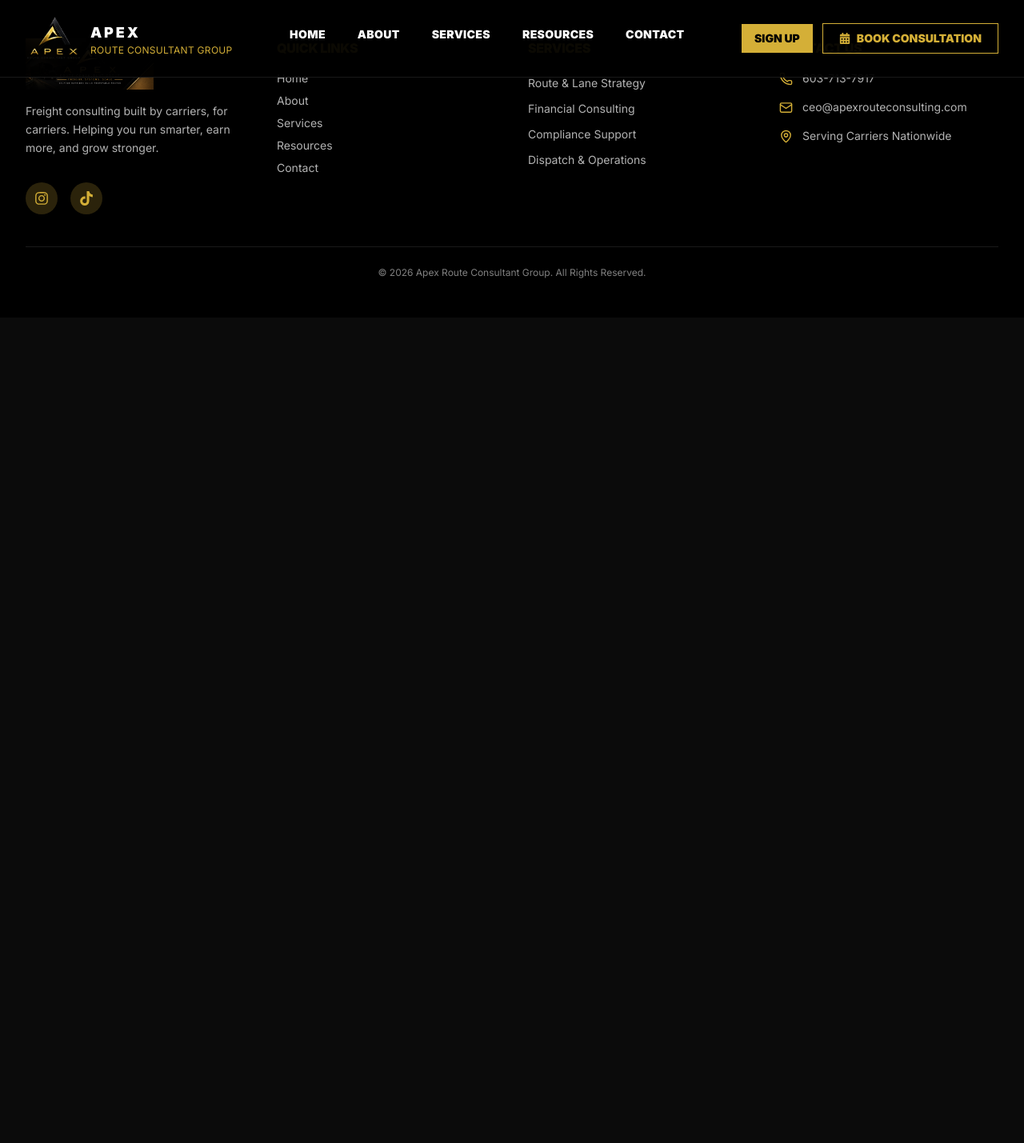
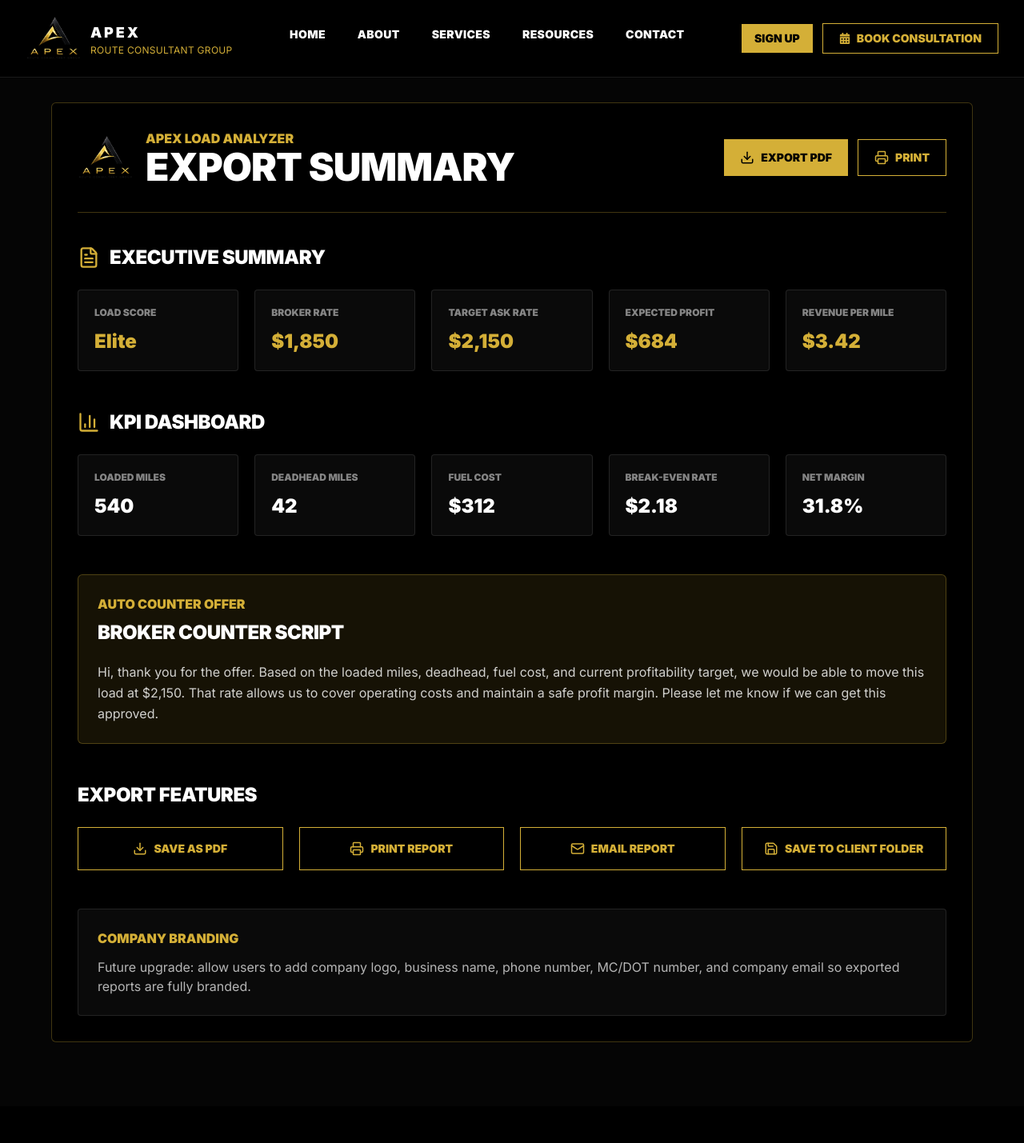
Before and after one commit to gowridevi21/apex-route-consultant, a React (Vite) app: page /load-analyzer-export in a window 1280 px wide. Shown: the top 1429 px of the page at 80% size. Before the commit the page ends 800 px from the top, so only its background shows below. Built offline with nearby package versions, Linux system fonts and the light colour scheme.

Commit message:
first commit

```diff
--- a/src/App.jsx
+++ b/src/App.jsx
@@ -6,6 +6,7 @@ import Signin from "./pages/Signin";
 import Signup from "./pages/Signup";
 import ForgotPassword from "./pages/ForgotPassword";
 import Dashboard from "./pages/Dashboard";
+import LoadAnalyzerExport from "./pages/LoadAnalyzerExport";
 
 import Home from "./pages/Home";
 import About from "./pages/About";
@@ -33,6 +34,7 @@ export default function App() {
         <Route path="/signup" element={<Signup />} />
         <Route path="/forgot-password" element={<ForgotPassword />} />
         <Route path="/dashboard" element={<Dashboard />} />
+        <Route path="/load-analyzer-export" element={<LoadAnalyzerExport />} />
       </Routes>
 
       <Footer />
--- /dev/null
+++ b/src/pages/LoadAnalyzerExport.jsx
@@ -0,0 +1,205 @@
+import {
+  Download,
+  Mail,
+  Printer,
+  Save,
+  BarChart3,
+  FileText,
+} from "lucide-react";
+
+export default function LoadAnalyzerExport() {
+  const report = {
+    loadScore: "Elite",
+    brokerRate: "$1,850",
+    targetAskRate: "$2,150",
+    expectedProfit: "$684",
+    revenuePerMile: "$3.42",
+    loadedMiles: "540",
+    deadheadMiles: "42",
+    fuelCost: "$312",
+    breakEvenRate: "$2.18",
+    netMargin: "31.8%",
+  };
+
+  const handlePrint = () => {
+    window.print();
+  };
+
+  const counterOffer =
+    "Hi, thank you for the offer. Based on the loaded miles, deadhead, fuel cost, and current profitability target, we would be able to move this load at $2,150. That rate allows us to cover operating costs and maintain a safe profit margin. Please let me know if we can get this approved.";
+
+  return (
+    <main className="min-h-screen bg-[#050505] px-6 pb-20 pt-32 text-white md:px-8">
+      <section className="mx-auto max-w-6xl rounded-md border border-[#D4AF37]/30 bg-black p-8">
+        {/* HEADER */}
+        <div className="flex flex-col gap-6 border-b border-[#D4AF37]/30 pb-8 md:flex-row md:items-center md:justify-between">
+          <div className="flex items-center gap-4">
+            <img
+              src="/images/logo1.png"
+              alt="Apex Logo"
+              className="h-14 w-auto"
+            />
+
+            <div>
+              <p className="font-black uppercase text-[#D4AF37]">
+                Apex Load Analyzer
+              </p>
+
+              <h1 className="text-3xl font-black uppercase text-white md:text-5xl">
+                Export Summary
+              </h1>
+            </div>
+          </div>
+
+          <div className="flex flex-wrap gap-3 print:hidden">
+            <button
+              onClick={handlePrint}
+              className="inline-flex items-center gap-2 bg-[#D4AF37] px-5 py-3 text-sm font-black uppercase text-black hover:bg-white"
+            >
+              <Download size={18} />
+              Export PDF
+            </button>
+
+            <button
+              onClick={handlePrint}
+              className="inline-flex items-center gap-2 border border-[#D4AF37] px-5 py-3 text-sm font-black uppercase text-[#D4AF37] hover:bg-[#D4AF37] hover:text-black"
+            >
+              <Printer size={18} />
+              Print
+            </button>
+          </div>
+        </div>
+
+        {/* EXECUTIVE SUMMARY */}
+        <section className="mt-10">
+          <div className="flex items-center gap-3">
+            <FileText className="text-[#D4AF37]" size={28} />
+            <h2 className="text-2xl font-black uppercase">
+              Executive Summary
+            </h2>
+          </div>
+
+          <div className="mt-6 grid gap-5 md:grid-cols-5">
+            {[
+              ["Load Score", report.loadScore],
+              ["Broker Rate", report.brokerRate],
+              ["Target Ask Rate", report.targetAskRate],
+              ["Expected Profit", report.expectedProfit],
+              ["Revenue Per Mile", report.revenuePerMile],
+            ].map(([label, value]) => (
+              <div
+                key={label}
+                className="rounded border border-white/10 bg-white/[0.04] p-5"
+              >
+                <p className="text-xs font-black uppercase text-white/50">
+                  {label}
+                </p>
+                <p className="mt-3 text-2xl font-black text-[#D4AF37]">
+                  {value}
+                </p>
+              </div>
+            ))}
+          </div>
+        </section>
+
+        {/* KPI DASHBOARD */}
+        <section className="mt-12">
+          <div className="flex items-center gap-3">
+            <BarChart3 className="text-[#D4AF37]" size={28} />
+            <h2 className="text-2xl font-black uppercase">
+              KPI Dashboard
+            </h2>
+          </div>
+
+          <div className="mt-6 grid gap-5 md:grid-cols-5">
+            {[
+              ["Loaded Miles", report.loadedMiles],
+              ["Deadhead Miles", report.deadheadMiles],
+              ["Fuel Cost", report.fuelCost],
+              ["Break-Even Rate", report.breakEvenRate],
+              ["Net Margin", report.netMargin],
+            ].map(([label, value]) => (
+              <div
+                key={label}
+                className="rounded border border-white/10 bg-white/[0.04] p-5"
+              >
+                <p className="text-xs font-black uppercase text-white/50">
+                  {label}
+                </p>
+                <p className="mt-3 text-2xl font-black text-white">
+                  {value}
+                </p>
+              </div>
+            ))}
+          </div>
+        </section>
+
+        {/* COUNTER OFFER */}
+        <section className="mt-12 rounded-md border border-[#D4AF37]/30 bg-[#D4AF37]/10 p-6">
+          <p className="font-black uppercase text-[#D4AF37]">
+            Auto Counter Offer
+          </p>
+
+          <h2 className="mt-2 text-2xl font-black uppercase text-white">
+            Broker Counter Script
+          </h2>
+
+          <p className="mt-5 leading-relaxed text-white/80">
+            {counterOffer}
+          </p>
+        </section>
+
+        {/* EXPORT FEATURES */}
+        <section className="mt-12 print:hidden">
+          <h2 className="text-2xl font-black uppercase text-white">
+            Export Features
+          </h2>
+
+          <div className="mt-6 grid gap-5 md:grid-cols-4">
+            <button
+              onClick={handlePrint}
+              className="inline-flex items-center justify-center gap-2 border border-[#D4AF37] px-5 py-4 text-sm font-black uppercase text-[#D4AF37] hover:bg-[#D4AF37] hover:text-black"
+            >
+              <Download size={18} />
+              Save as PDF
+            </button>
+
+            <button
+              onClick={handlePrint}
+              className="inline-flex items-center justify-center gap-2 border border-[#D4AF37] px-5 py-4 text-sm font-black uppercase text-[#D4AF37] hover:bg-[#D4AF37] hover:text-black"
+            >
+              <Printer size={18} />
+              Print Report
+            </button>
+
+            <a
+              href="mailto:ceo@apexrouteconsulting.com?subject=Load Analyzer Report"
+              className="inline-flex items-center justify-center gap-2 border border-[#D4AF37] px-5 py-4 text-sm font-black uppercase text-[#D4AF37] hover:bg-[#D4AF37] hover:text-black"
+            >
+              <Mail size={18} />
+              Email Report
+            </a>
+
+            <button className="inline-flex items-center justify-center gap-2 border border-[#D4AF37] px-5 py-4 text-sm font-black uppercase text-[#D4AF37] hover:bg-[#D4AF37] hover:text-black">
+              <Save size={18} />
+              Save to Client Folder
+            </button>
+          </div>
+        </section>
+
+        {/* BRANDING INFO */}
+        <section className="mt-12 rounded border border-white/10 bg-white/[0.04] p-6">
+          <p className="font-black uppercase text-[#D4AF37]">
+            Company Branding
+          </p>
+
+          <p className="mt-3 text-white/70">
+            Future upgrade: allow users to add company logo, business name,
+            phone number, MC/DOT number, and company email so exported reports
+            are fully branded.
+          </p>
+        </section>
+      </section>
+    </main>
+  );
+}
```
